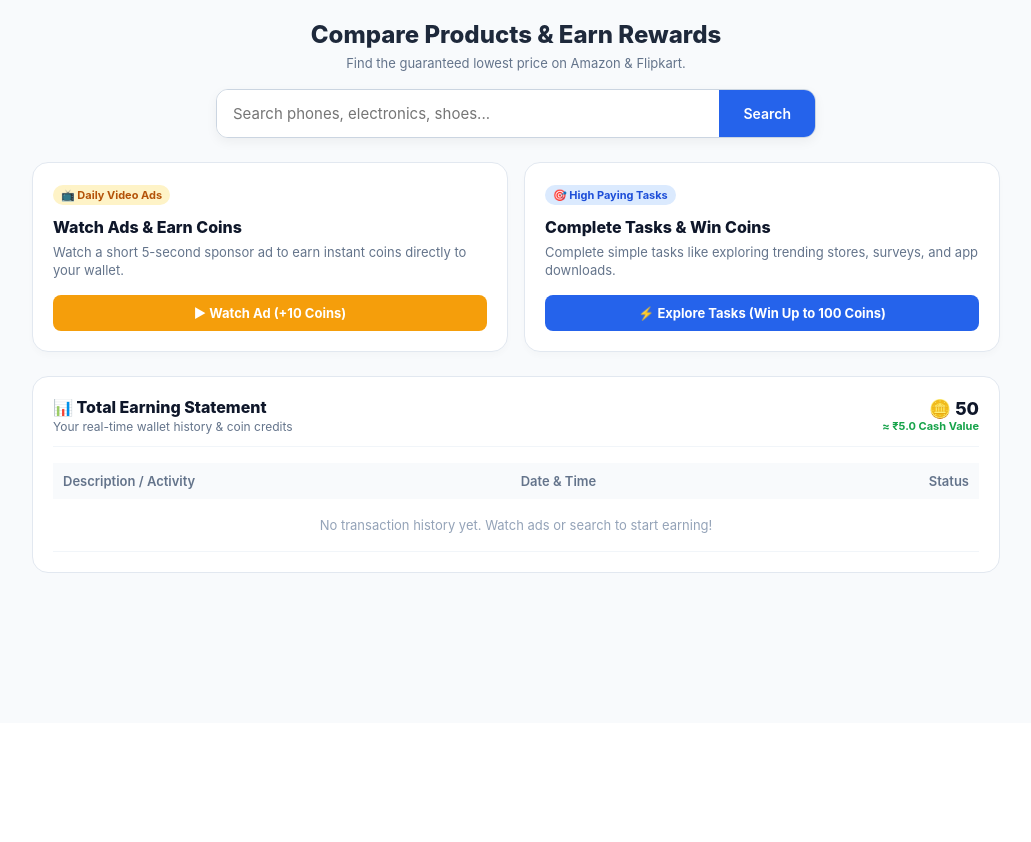
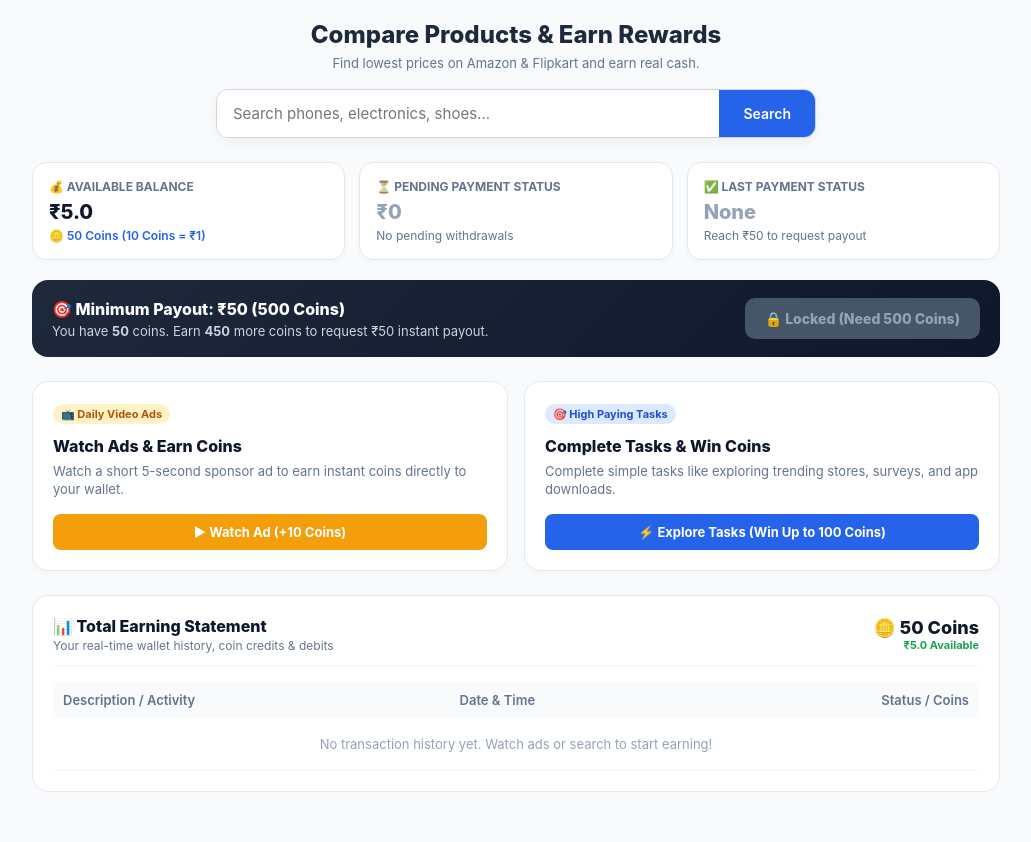
Before and after one commit to fuzail-cmd/pricefinder, a Flask app: page / in a window 1280 px wide. Shown: the part 77-919 px from the top of the page, without its empty margins (124-1155 px from the left). Before the commit the page ends 650 px from the top, so only its background shows below. Run offline with Flask 3, Linux system fonts and the light colour scheme; the visitor is signed in with stand-in values (Sample User, id 1); data that the repository does not hold is empty.

Commit message:
Update index.html

```diff
--- a/templates/index.html
+++ b/templates/index.html
@@ -144,7 +144,7 @@
       width: 100%;
     }
 
-    /* Top Search Box */
+    /* Search Box */
     .search-section {
       text-align: center;
       margin-bottom: 24px;
@@ -179,7 +179,80 @@
       cursor: pointer;
     }
 
-    /* Dashboard Reward Cards (Side by Side) */
+    /* 3 Financial Status Cards */
+    .wallet-status-grid {
+      display: grid;
+      grid-template-columns: repeat(auto-fit, minmax(240px, 1fr));
+      gap: 14px;
+      margin-bottom: 20px;
+    }
+
+    .wallet-card {
+      background: #ffffff;
+      border: 1px solid #e2e8f0;
+      border-radius: 14px;
+      padding: 16px;
+      box-shadow: 0 2px 4px rgba(0,0,0,0.02);
+    }
+
+    .wallet-card-header {
+      font-size: 12px;
+      font-weight: 700;
+      text-transform: uppercase;
+      color: #64748b;
+      margin-bottom: 6px;
+      display: flex;
+      align-items: center;
+      gap: 6px;
+    }
+
+    .wallet-card-val {
+      font-size: 20px;
+      font-weight: 800;
+      color: #0f172a;
+    }
+
+    .wallet-card-sub {
+      font-size: 12px;
+      margin-top: 4px;
+    }
+
+    /* Payout Banner Box */
+    .payout-action-box {
+      background: linear-gradient(135deg, #1e293b, #0f172a);
+      color: white;
+      border-radius: 16px;
+      padding: 18px 20px;
+      margin-bottom: 24px;
+      display: flex;
+      flex-wrap: wrap;
+      justify-content: space-between;
+      align-items: center;
+      gap: 16px;
+    }
+
+    .payout-btn {
+      background: #22c55e;
+      color: white;
+      border: none;
+      padding: 12px 20px;
+      border-radius: 10px;
+      font-size: 14px;
+      font-weight: 800;
+      cursor: pointer;
+      box-shadow: 0 4px 12px rgba(34, 197, 94, 0.3);
+      transition: all 0.2s;
+    }
+
+    .payout-btn:hover { background: #16a34a; }
+    .payout-btn-disabled {
+      background: #475569;
+      color: #94a3b8;
+      cursor: not-allowed;
+      box-shadow: none;
+    }
+
+    /* Dashboard Reward Cards */
     .earning-cards-grid {
       display: grid;
       grid-template-columns: repeat(auto-fit, minmax(280px, 1fr));
@@ -243,7 +316,6 @@
       align-items: center;
       justify-content: center;
       gap: 6px;
-      transition: background 0.2s;
     }
 
     .btn-ads { background: #f59e0b; color: white; }
@@ -270,12 +342,6 @@
       padding-bottom: 12px;
     }
 
-    .statement-title {
-      font-size: 16px;
-      font-weight: 800;
-      color: #0f172a;
-    }
-
     .statement-table {
       width: 100%;
       border-collapse: collapse;
@@ -295,10 +361,8 @@
       border-bottom: 1px solid #f1f5f9;
     }
 
-    .credit-coins {
-      color: #16a34a;
-      font-weight: 700;
-    }
+    .credit-coins { color: #16a34a; font-weight: 700; }
+    .debit-coins { color: #dc2626; font-weight: 700; }
 
     /* Deals Grid */
     .deals-grid {
@@ -509,7 +573,7 @@
     <!-- 1. Search Bar at Top -->
     <section class="search-section">
       <h1 style="font-size: 24px; font-weight: 800; margin-bottom: 6px;">Compare Products & Earn Rewards</h1>
-      <p style="font-size: 13px; color: #64748b; margin-bottom: 18px;">Find the guaranteed lowest price on Amazon & Flipkart.</p>
+      <p style="font-size: 13px; color: #64748b; margin-bottom: 18px;">Find lowest prices on Amazon & Flipkart and earn real cash.</p>
 
       <form method="POST" action="/" class="search-box">
         <input type="text" name="query" placeholder="Search phones, electronics, shoes..." value="{{ query }}" required>
@@ -548,10 +612,69 @@
     <!-- 3. Logged-in User Dashboard -->
     {% if current_user.is_authenticated %}
 
-      <!-- Side by Side Action Cards -->
+      <!-- Wallet Financial Status Cards (Balance, Pending, Last Payment) -->
+      <div class="wallet-status-grid">
+
+        <!-- 1. Available Balance Status -->
+        <div class="wallet-card">
+          <div class="wallet-card-header">💰 Available Balance</div>
+          <div class="wallet-card-val">₹{{ current_user.coins / 10 }}</div>
+          <div class="wallet-card-sub" style="color: #2563eb; font-weight: 600;">🪙 {{ current_user.coins }} Coins (10 Coins = ₹1)</div>
+        </div>
+
+        <!-- 2. Pending Payment Status -->
+        <div class="wallet-card">
+          <div class="wallet-card-header">⏳ Pending Payment Status</div>
+          {% if pending_payout %}
+            <div class="wallet-card-val" style="color: #ea580c;">₹{{ pending_payout.amount_inr }}</div>
+            <div class="wallet-card-sub" style="color: #ea580c; font-weight: 600;">● Processing via {{ pending_payout.payment_method }}</div>
+          {% else %}
+            <div class="wallet-card-val" style="color: #94a3b8;">₹0</div>
+            <div class="wallet-card-sub" style="color: #64748b;">No pending withdrawals</div>
+          {% endif %}
+        </div>
+
+        <!-- 3. Last Payment Status -->
+        <div class="wallet-card">
+          <div class="wallet-card-header">✅ Last Payment Status</div>
+          {% if last_payout %}
+            <div class="wallet-card-val" style="color: #16a34a;">₹{{ last_payout.amount_inr }}</div>
+            <div class="wallet-card-sub" style="color: #16a34a; font-weight: 600;">Transferred on {{ last_payout.completed_at.strftime('%d %b %Y') }}</div>
+          {% else %}
+            <div class="wallet-card-val" style="color: #94a3b8;">None</div>
+            <div class="wallet-card-sub" style="color: #64748b;">Reach ₹50 to request payout</div>
+          {% endif %}
+        </div>
+
+      </div>
+
+      <!-- Minimum Payout Rule Banner (₹50 = 500 Coins) -->
+      <div class="payout-action-box">
+        <div>
+          <h3 style="font-size: 16px; font-weight: 800; margin-bottom: 4px;">🎯 Minimum Payout: ₹50 (500 Coins)</h3>
+          <p style="font-size: 13px; color: #cbd5e1;">
+            {% if current_user.coins >= 500 %}
+              🎉 Congratulations! You have unlocked the ₹50 payout threshold.
+            {% else %}
+              You have <strong>{{ current_user.coins }}</strong> coins. Earn <strong>{{ 500 - current_user.coins }}</strong> more coins to request ₹50 instant payout.
+            {% endif %}
+          </p>
+        </div>
+        <div>
+          {% if current_user.coins >= 500 %}
+            <button type="button" class="payout-btn" onclick="submitPayoutRequest()">
+              ⚡ Request ₹50 Payout Now
+            </button>
+          {% else %}
+            <button type="button" class="payout-btn payout-btn-disabled" disabled title="Need 500 coins to unlock">
+              🔒 Locked (Need 500 Coins)
+            </button>
+          {% endif %}
+        </div>
+      </div>
+
+      <!-- Action Cards: Watch Ads & Tasks -->
       <div class="earning-cards-grid">
-
-        <!-- Card 1: Watch Ads -->
         <div class="earn-card">
           <div>
             <span class="card-badge badge-ads">📺 Daily Video Ads</span>
@@ -563,7 +686,6 @@
           </button>
         </div>
 
-        <!-- Card 2: Complete Tasks -->
         <div class="earn-card">
           <div>
             <span class="card-badge badge-tasks">🎯 High Paying Tasks</span>
@@ -574,19 +696,18 @@
             ⚡ Explore Tasks (Win Up to 100 Coins)
           </button>
         </div>
-
       </div>
 
-      <!-- Total Earning Statement (Passbook) -->
+      <!-- Total Earning Statement -->
       <div class="statement-card">
         <div class="statement-header">
           <div>
-            <h3 class="statement-title">📊 Total Earning Statement</h3>
-            <p style="font-size: 12px; color: #64748b; margin-top: 2px;">Your real-time wallet history & coin credits</p>
+            <h3 style="font-size: 16px; font-weight: 800; color: #0f172a;">📊 Total Earning Statement</h3>
+            <p style="font-size: 12px; color: #64748b; margin-top: 2px;">Your real-time wallet history, coin credits & debits</p>
           </div>
           <div style="text-align: right;">
-            <div style="font-size: 18px; font-weight: 800; color: #0f172a;">🪙 {{ current_user.coins }}</div>
-            <div style="font-size: 11px; color: #16a34a; font-weight: 700;">≈ ₹{{ current_user.coins / 10 }} Cash Value</div>
+            <div style="font-size: 18px; font-weight: 800; color: #0f172a;">🪙 {{ current_user.coins }} Coins</div>
+            <div style="font-size: 11px; color: #16a34a; font-weight: 700;">₹{{ current_user.coins / 10 }} Available</div>
           </div>
         </div>
 
@@ -595,7 +716,7 @@
             <tr>
               <th>Description / Activity</th>
               <th>Date & Time</th>
-              <th style="text-align: right;">Status</th>
+              <th style="text-align: right;">Status / Coins</th>
             </tr>
           </thead>
           <tbody>
@@ -604,7 +725,15 @@
                 <tr>
                   <td><strong>{{ item.title }}</strong></td>
                   <td style="color: #64748b;">{{ item.timestamp.strftime('%d %b, %I:%M %p') }}</td>
-                  <td style="text-align: right;"><span class="credit-coins">+{{ item.coins }} Coins</span></td>
+                  <td style="text-align: right;">
+                    {% if item.coins > 0 %}
+                      <span class="credit-coins">+{{ item.coins }} Coins</span>
+                    {% elif item.coins < 0 %}
+                      <span class="debit-coins">{{ item.coins }} Coins</span>
+                    {% else %}
+                      <span style="color:#64748b;">Synced</span>
+                    {% endif %}
+                  </td>
                 </tr>
               {% endfor %}
             {% else %}
@@ -634,7 +763,7 @@
         <strong>{{ current_user.completion_percentage() }}% / 100%</strong>
       </div>
 
-      <form method="POST" action="/profile/update" onsubmit="alert('Profile Saved Successfully!')">
+      <form method="POST" action="/profile/update" onsubmit="alert('Profile Details Saved Successfully!')">
         <div class="form-group">
           <label>1. Profile Photo URL</label>
           <input type="url" name="profile_pic" placeholder="https://example.com/photo.jpg" value="{{ current_user.profile_pic or '' }}">
@@ -765,7 +894,24 @@
       if (modal) modal.style.display = 'none';
     }
 
-    // Watch Ad Simulation
+    // Payout Request Handler
+    async function submitPayoutRequest() {
+      if (!confirm("Kya aap ₹50 payout request submit karna chahte hain? 500 Coins deduct ho jayenge.")) {
+        return;
+      }
+      try {
+        const res = await fetch('/api/request-payout', { method: 'POST' });
+        const data = await res.json();
+        alert(data.message);
+        if (data.success) {
+          window.location.reload();
+        }
+      } catch (e) {
+        alert("Error submitting payout request!");
+      }
+    }
+
+    // Watch Ad Handler
     async function watchAd() {
       const btn = document.getElementById('watchAdBtn');
       btn.disabled = true;
```
